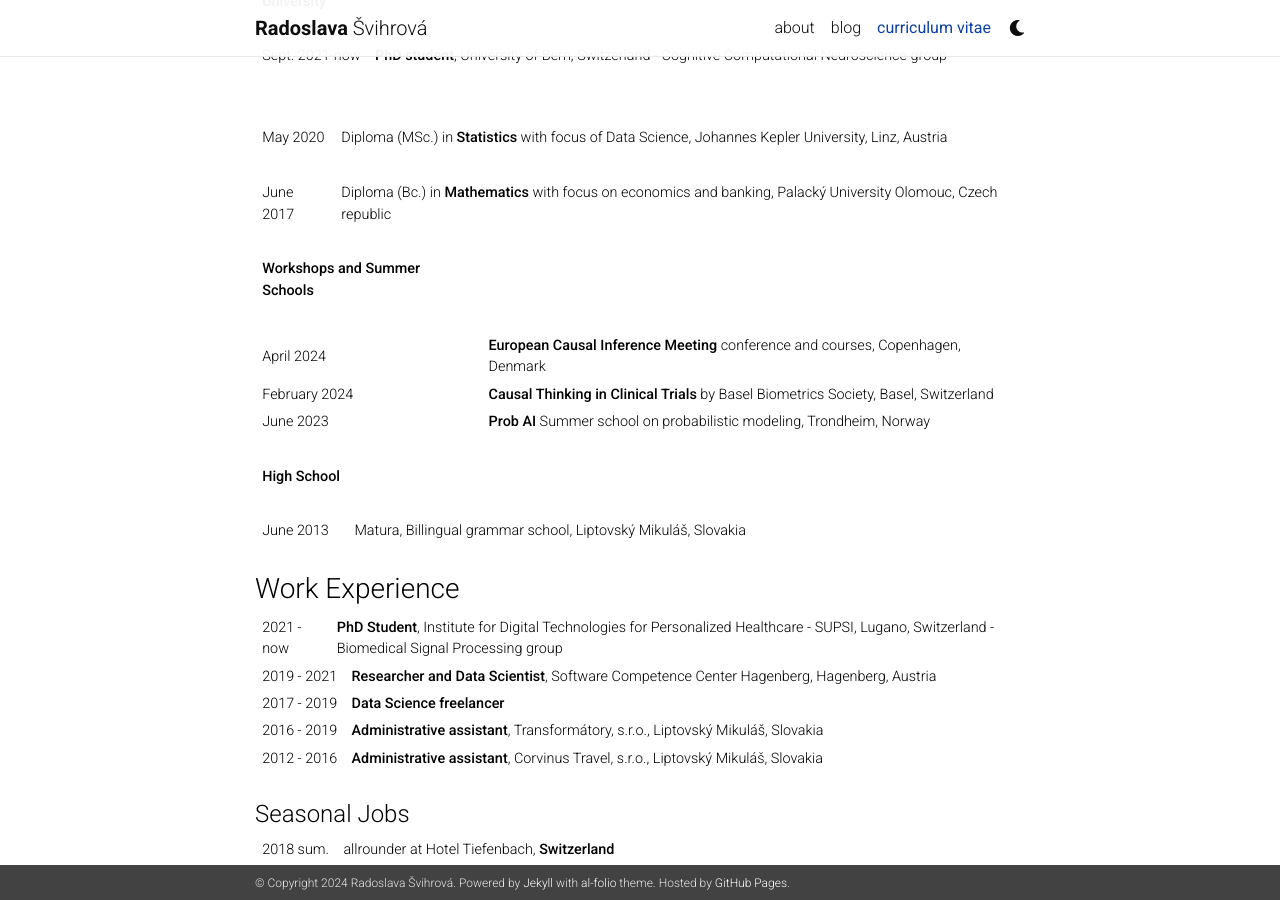
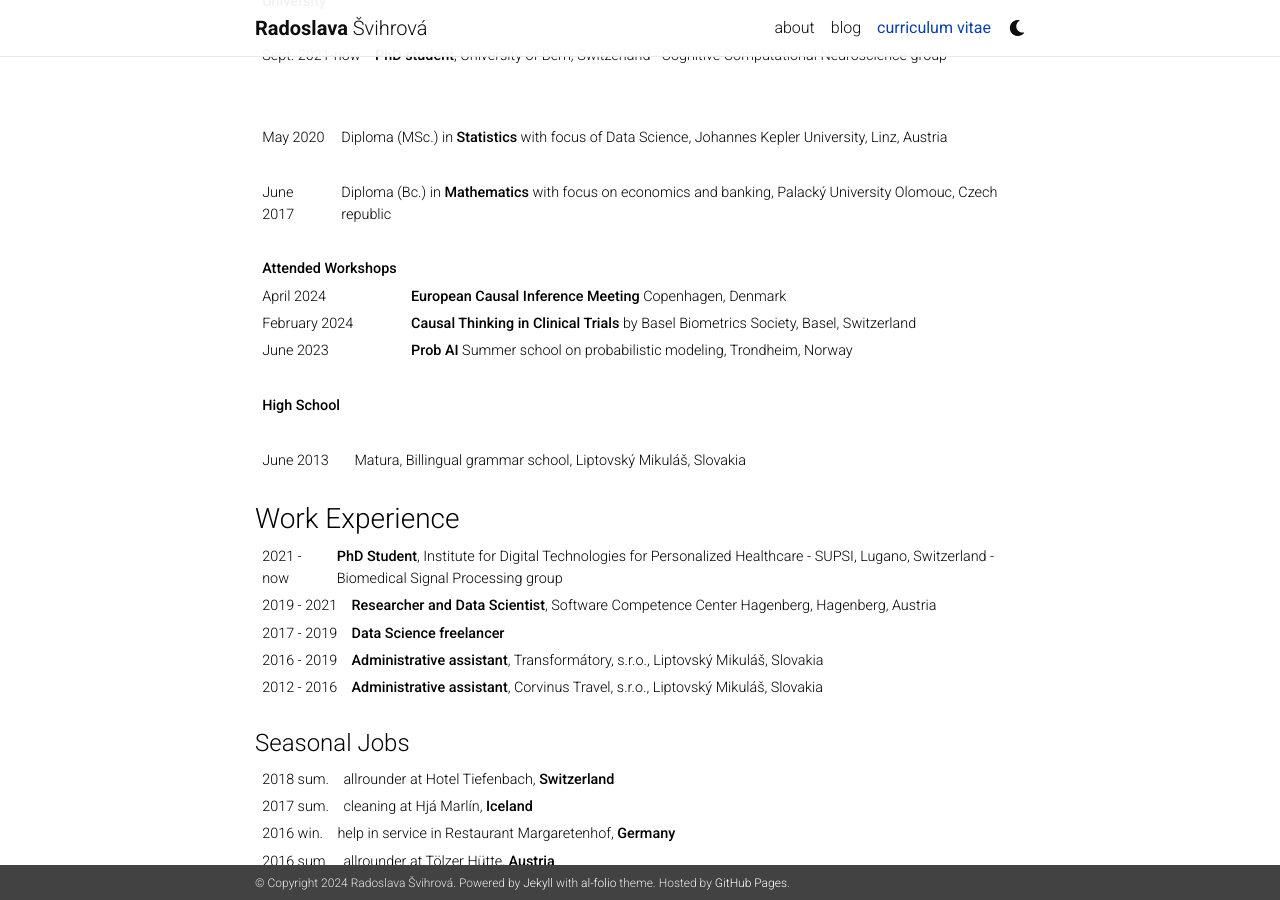
Before and after one commit to RadoslavaS/RadoslavaS.github.io, a Jekyll site: the page built from _pages/cv.md, in a window 1280 px wide and 900 px high, scrolled down 769 px. Built offline with Jekyll 4.4.1, drawn with Linux system fonts in a browser that asks for light colours; nearby versions of some CDN libraries; a style sheet for code colours, icons or effects is not loaded.

Commit message:
workshops formating

```diff
--- a/_pages/cv.md
+++ b/_pages/cv.md
@@ -28,9 +28,8 @@ nav: true
 | June 2017              | Diploma (Bc.) in **Mathematics** with focus on economics and banking, Palacký University Olomouc, Czech republic
 |                        |
 
-| **Workshops and Summer Schools**         |
-|                        |
-|April 2024              |**European Causal Inference Meeting** conference and courses, Copenhagen, Denmark
+| **Attended Workshops**  |
+|April 2024              |**European Causal Inference Meeting** Copenhagen, Denmark
 |February 2024          | **Causal Thinking in Clinical Trials** by Basel Biometrics Society, Basel, Switzerland
 |June 2023               | **Prob AI** Summer school on probabilistic modeling, Trondheim, Norway
 |                        |
```
